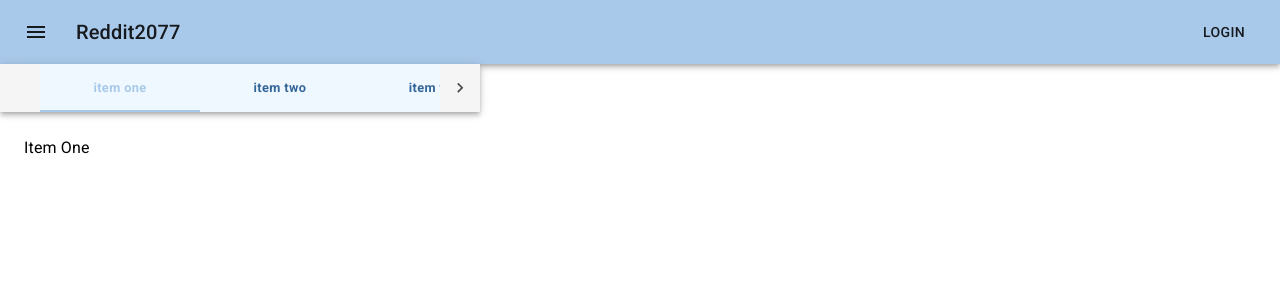
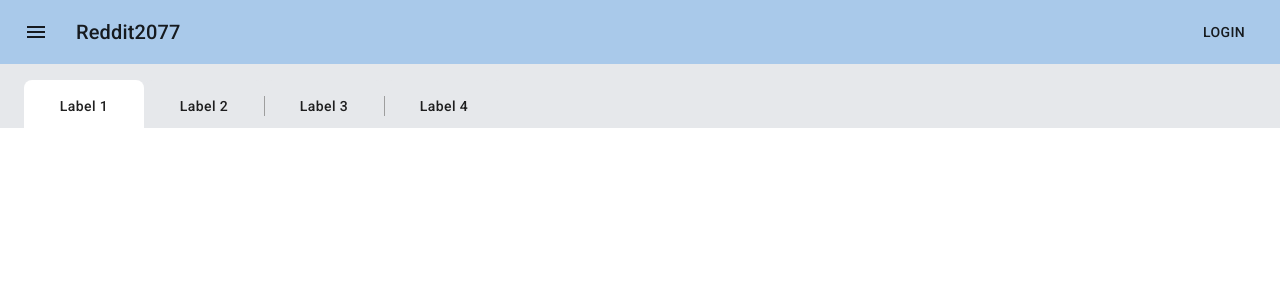
Before and after one commit to FluentZap/Reddit2077, a React (Create React App) app: page / in a window 1280 px wide. Shown: the top 300 px of the page. Built offline with nearby package versions, Linux system fonts and the light colour scheme.

Commit message:
make janky navbar inspired by reddit

```diff
--- a/src/App.jsx
+++ b/src/App.jsx
@@ -4,7 +4,8 @@ import purple from '@material-ui/core/colors/purple';
 import green from '@material-ui/core/colors/green';
 import 'typeface-roboto';
 import Navbar from './components/Navbar';
-import Tabbar from './components/Tabbar';
+import TabSort from './components/Tabbar';
+import ChromeTabs from './components/ChromeTabbar';
 import { ThemeProvider } from '@material-ui/styles';
 
 const theme = createMuiTheme({
@@ -24,7 +25,8 @@ function App() {
   <ThemeProvider theme={theme}>
     <div className="App">
       <Navbar/>
-      <Tabbar/>
+      <TabSort/>
+      <ChromeTabs/>
     </div>
   </ThemeProvider>
   );
--- /dev/null
+++ b/src/components/ChromeTabbar.jsx
@@ -0,0 +1,119 @@
+import React from "react";
+import PropTypes from "prop-types";
+import Color from "color";
+import { makeStyles } from "@material-ui/styles";
+import Tabs from "@material-ui/core/Tabs";
+import Tab from "@material-ui/core/Tab";
+
+const useTabsStyles = makeStyles(() => ({
+  indicator: {
+    display: "none"
+  }
+}));
+
+const useTabStyles = makeStyles(({ palette, spacing, breakpoints }) => {
+  const defaultBgColor = palette.grey[300];
+  const defaultSelectedBgColor = "#272C34";
+  const defaultMinWidth = {
+    md: 120
+  };
+  const getTextColor = color => {
+    if (Color(color).isLight()) return palette.text.primary;
+    return palette.common.white;
+  };
+  return {
+    root: ({ bgColor = defaultBgColor, minWidth = defaultMinWidth }) => ({
+      opacity: 1,
+      overflow: "initial",
+      paddingLeft: spacing(2),
+      paddingRight: spacing(2),
+      borderTopLeftRadius: spacing(1),
+      borderTopRightRadius: spacing(1),
+      color: getTextColor(bgColor),
+      backgroundColor: bgColor,
+      transition: "0.2s",
+      [breakpoints.up("md")]: {
+        minWidth: minWidth.md
+      },
+      "&:before": {
+        transition: "0.2s"
+      },
+      "&:not(:first-of-type)": {
+        "&:before": {
+          content: '" "',
+          position: "absolute",
+          left: 0,
+          display: "block",
+          height: 20,
+          width: 1,
+          zIndex: 1,
+          marginTop: spacing(0.5),
+          backgroundColor: palette.grey[500]
+        }
+      },
+      "& + $selected:before": {
+        opacity: 0
+      },
+      "&:hover": {
+        "&:not($selected)": {
+          backgroundColor: Color(bgColor)
+            .whiten(0.6)
+            .hex()
+        },
+        "&::before": {
+          opacity: 0
+        },
+        "& + $root:before": {
+          opacity: 0
+        }
+      }
+    }),
+    selected: ({ selectedBgColor = defaultSelectedBgColor }) => ({
+      backgroundColor: selectedBgColor,
+      color: getTextColor(selectedBgColor),
+      "& + $root": {
+        zIndex: 1
+      },
+      "& + $root:before": {
+        opacity: 0
+      }
+    }),
+    wrapper: {
+      zIndex: 2,
+      marginTop: spacing(0.5),
+      textTransform: "initial"
+    }
+  };
+});
+
+const ChromeTabs = ({ tabs, tabStyle, tabProps, ...props }) => {
+  const tabsClasses = useTabsStyles(props);
+  const tabClasses = useTabStyles({ ...tabProps, ...tabStyle });
+  return (
+    <Tabs {...props} classes={tabsClasses}>
+      {tabs.map(tab => (
+        <Tab key={tab.label} {...tabProps} {...tab} classes={tabClasses} />
+      ))}
+    </Tabs>
+  );
+};
+
+ChromeTabs.propTypes = {
+  tabs: PropTypes.arrayOf(
+    PropTypes.shape({
+      label: PropTypes.node.isRequired
+    })
+  ),
+  tabStyle: PropTypes.shape({
+    bgColor: PropTypes.string,
+    minWidth: PropTypes.shape({})
+  }),
+  tabProps: PropTypes.shape({})
+};
+ChromeTabs.defaultProps = {
+  tabs: [],
+  tabStyle: {},
+  tabProps: {}
+};
+
+export default ChromeTabs;
--- a/src/components/Tabbar.jsx
+++ b/src/components/Tabbar.jsx
@@ -1,75 +1,39 @@
-import React from 'react';
-import PropTypes from 'prop-types';
-import { makeStyles } from '@material-ui/core/styles';
-import AppBar from '@material-ui/core/AppBar';
-import Tabs from '@material-ui/core/Tabs';
-import Tab from '@material-ui/core/Tab';
-import Typography from '@material-ui/core/Typography';
-import { styled } from '@material-ui/styles';
+import React, { useState } from "react";
+import AppBar from "@material-ui/core/AppBar";
+import Toolbar from "@material-ui/core/Toolbar";
+import ChromeTabs from "./ChromeTabbar";
 
-function TabContainer(props) {
+const TabSort = () => {
+  const [index, setIndex] = useState(0);
   return (
-    <Typography component="div" style={{ padding: 8 * 3 }}>
-      {props.children}
-    </Typography>
+    <AppBar
+      position={"static"}
+      elevation={0}
+      style={{ backgroundColor: "#E6E8EB" }}
+    >
+      <Toolbar>
+        <ChromeTabs
+          style={{ alignSelf: "flex-end" }}
+          tabs={[
+            { label: "Label 1" },
+            { label: "Label 2" },
+            { label: "Label 3" },
+            { label: "Label 4" }
+          ]}
+          tabStyle={{
+            bgColor: "#E6E8EB",
+            selectedBgColor: "#ffffff",
+            color: "rgba(0,0,0,0.87)"
+          }}
+          tabProps={{
+            disableRipple: true
+          }}
+          value={index}
+          onChange={(e, i) => setIndex(i)}
+        />
+      </Toolbar>
+    </AppBar>
   );
-}
-
-TabContainer.propTypes = {
-  children: PropTypes.node.isRequired,
 };
 
-const useStyles = makeStyles(theme => ({
-  root: {
-    flexGrow: 1,
-    width: '30rem',
-    backgroundColor: theme.palette.background.paper,
-  },
-}));
-
-const MyTab = styled(Tab)({
-    width: '5rem',
-    fontSize: '.8rem',
-    fontWeight: 'bold',
-    textTransform: 'lowercase',
-    backgroundColor: '#eff7ff',
-    color: '#369',
-})
-
-export default function ScrollableTabsButtonAuto() {
-  const classes = useStyles();
-  const [value, setValue] = React.useState(0);
-
-  function handleChange(event, newValue) {
-    setValue(newValue);
-  }
-
-  return (
-    <div className={classes.root}>
-      <AppBar position="static" color="default">
-        <Tabs
-          value={value}
-          onChange={handleChange}
-          indicatorColor="primary"
-          textColor="primary"
-          variant="scrollable"
-          scrollButtons="auto"
-        >
-          <MyTab label="Item One" />
-          <MyTab label="Item Two" />
-          <MyTab label="Item Three" />
-          <MyTab label="Item Four" />
-          <MyTab label="Item Five" />
-          <MyTab label="Item Six" />
-        </Tabs>
-      </AppBar>
-      {value === 0 && <TabContainer>Item One</TabContainer>}
-      {value === 1 && <TabContainer>Item Two</TabContainer>}
-      {value === 2 && <TabContainer>Item Three</TabContainer>}
-      {value === 3 && <TabContainer>Item Four</TabContainer>}
-      {value === 4 && <TabContainer>Item Five</TabContainer>}
-      {value === 5 && <TabContainer>Item Six</TabContainer>}
-      {value === 6 && <TabContainer>Item Seven</TabContainer>}
-    </div>
-  );
-}
+export default TabSort;
```
